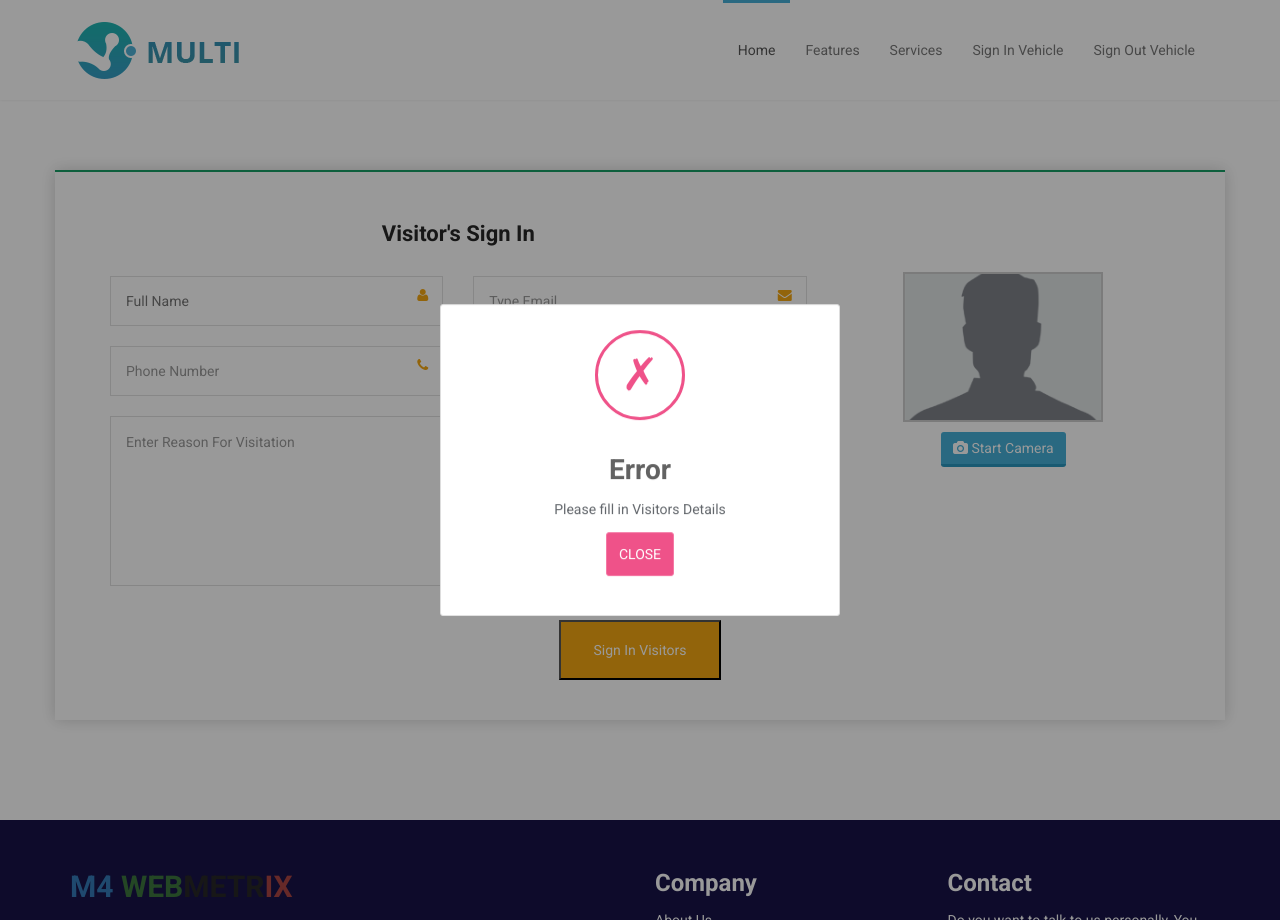
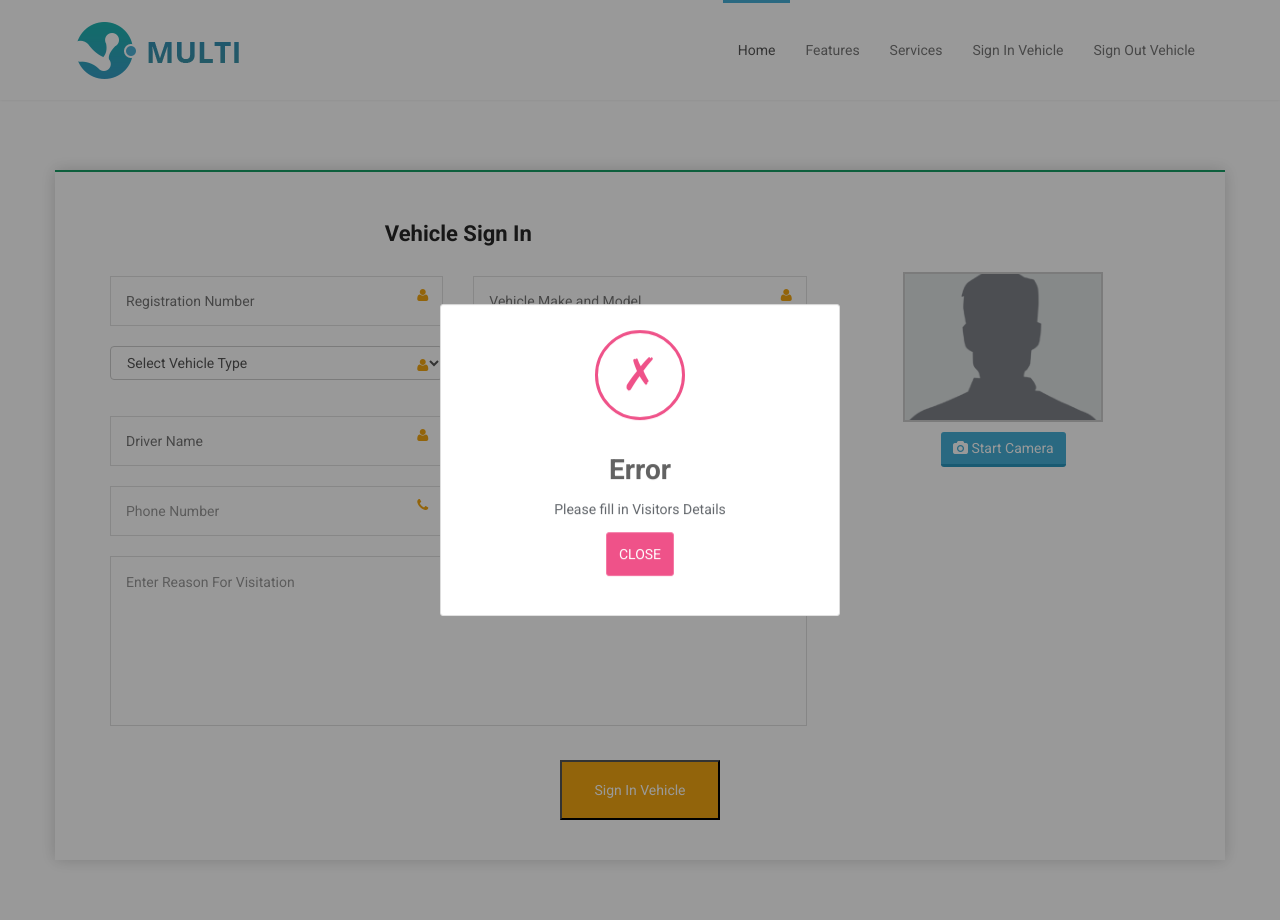
Before and after one commit to m4-programmer/visitor-management-system, a PHP site: the page made by sign_in.php in a window 1280 px wide. Run offline with PHP 8.4, Linux system fonts and the light colour scheme; some libraries are stand-ins or nearby versions.

Commit message:
finish updating visitor view

```diff
--- a/classes/Db.php
+++ b/classes/Db.php
@@ -7,7 +7,7 @@ class Db
 {
 	private $dbhost = "localhost";
 	private $dbuser = "root";
-	private $dbname = "visitor";
+	private $dbname = "vehicleManagementSystem";
 	private $dbpword = "";
 
 	private $error;
--- a/handlers/sign_in.php
+++ b/handlers/sign_in.php
@@ -16,7 +16,7 @@ if (isset($_POST['sign_in'])) {
 
 
 	// before user is signed below, we upload his image to our system. which is done in the function above
-	$signin = $user->sign_in($full_name,$email,$phone,$address,$message,$file);
+	$signin = $user->sign_in($registration_number,$model_make,$vehicle_type,$vehicle_colour,$full_name,$email,$phone,$address,$message,$file);
 
 	if ($signin == true) {
 		// get Registered Visitor Generated Id;
--- a/handlers/sign_out.php
+++ b/handlers/sign_out.php
@@ -11,10 +11,10 @@ if (isset($_POST['sign_out'])) {
 			header("location: ../sign_out.php?err_msg=Incorrect Visitor Id please check the Id");
 		}else if (strlen($check_id_no) > 5)//because true and false are < than 5 in length
 		 {
-			header("location: ../sign_out.php?err_msg=Visitor has already sign_out at $check_id_no");
+			header("location: ../sign_out.php?err_msg=Vehicle has already sign_out at $check_id_no");
 		}
 		else {
-			header("location: ../sign_out.php?successMsg=Visitor Signed out successfully");
+			header("location: ../sign_out.php?successMsg=Vehicle Signed out successfully");
 		}
 	}
 }
--- a/include/header.php
+++ b/include/header.php
@@ -1,33 +1,35 @@
 <!DOCTYPE html>
 <html lang="en">
-
+<?php
+$host = 'http://localhost/vehicleManagementSystem/';
+?>
 <head>
     <meta charset="utf-8">
     <meta name="viewport" content="width=device-width, initial-scale=1.0">
     <meta name="description" content="">
     <meta name="author" content="">
-    <title>Visitor Management System </title>
+    <title>Vehicle Management System </title>
     <!-- core CSS -->
-    <link href="css/bootstrap.min.css" rel="stylesheet">
+    <link href="<?php echo $host?>css/bootstrap.min.css" rel="stylesheet">
     <link href="css/font-awesome.min.css" rel="stylesheet">
-    <link href="css/animate.min.css" rel="stylesheet">
-    <link href="css/owl.carousel.css" rel="stylesheet">
-    <link href="css/owl.transitions.css" rel="stylesheet">
-    <link href="css/prettyPhoto.css" rel="stylesheet">
-    <link href="css/main.css" rel="stylesheet">
-    <link href="css/responsive.css" rel="stylesheet">
-    <link href="css/styles.css" rel="stylesheet">
-    <link rel="stylesheet" type="text/css" href="admin/css/popup_style.css ">
+    <link href="<?php echo $host?>css/animate.min.css" rel="stylesheet">
+    <link href="<?php echo $host?>css/owl.carousel.css" rel="stylesheet">
+    <link href="<?php echo $host?>css/owl.transitions.css" rel="stylesheet">
+    <link href="<?php echo $host?>css/prettyPhoto.css" rel="stylesheet">
+    <link href="<?php echo $host?>css/main.css" rel="stylesheet">
+    <link href="<?php echo $host?>css/responsive.css" rel="stylesheet">
+    <link href="<?php echo $host?>css/styles.css" rel="stylesheet">
+    <link rel="stylesheet" type="text/css" href="<?php echo $host?>admin/css/popup_style.css ">
     <!--[if lt IE 9]>
-    <script src="js/html5shiv.js"></script>
-    <script src="js/respond.min.js"></script>
+    <script src="<?php echo $host?>js/html5shiv.js"></script>
+    <script src="<?php echo $host?>js/respond.min.js"></script>
     <![endif]-->
     <link rel="shortcut icon" href="images/ico/favicon.ico">
     <link rel="apple-touch-icon-precomposed" sizes="144x144" href="images/ico/apple-touch-icon-144-precomposed.png">
     <link rel="apple-touch-icon-precomposed" sizes="114x114" href="images/ico/apple-touch-icon-114-precomposed.png">
     <link rel="apple-touch-icon-precomposed" sizes="72x72" href="images/ico/apple-touch-icon-72-precomposed.png">
     <link rel="apple-touch-icon-precomposed" href="images/ico/apple-touch-icon-57-precomposed.png">
-    <script src="js/jquery.js"></script>
+    <script src="<?php echo $host?>js/jquery.js"></script>
 </head>
 <!--/head-->
 
--- a/index.php
+++ b/index.php
@@ -1,4 +1,5 @@
 <?php
+
 	include 'include/header.php';
 
 	include 'include/navbar.php';
--- a/sign_in.php
+++ b/sign_in.php
@@ -55,14 +55,57 @@ video, #cssfilters-video, #screenshot-img,#photo {
                     <!-- Contact Form -->
 	                    <div class="col-md-8 ">
 	                    	<div class="">
-	                        <h4 class="text-center">Visitor's Sign In</h4>
+	                        <h4 class="text-center">Vehicle Sign In</h4>
 	                        <form class="form" method="post" action="handlers/sign_in.php" >
 
 	                            <div class="row">
+                                    <!--Vehicle Details-->
+                                    <!--Registration Number-->
+                                    <div class="col-lg-6 col-md-6 col-12">
+                                        <div class="form-group">
+                                            <div class="icon"><i class="fa fa-user"></i></div>
+                                            <input type="text" name="registration_number" placeholder="Registration Number" >
+                                        </div>
+                                    </div>
+                                    <!--Vehicle Make and Model-->
+                                    <div class="col-lg-6 col-md-6 col-12">
+                                        <div class="form-group">
+                                            <div class="icon"><i class="fa fa-user"></i></div>
+                                            <input type="text" name="model_make" placeholder="Vehicle Make and Model" >
+                                        </div>
+                                    </div>
+                                    <!--Vehicle Type-->
+                                    <?php
+                                    $vehicleTypes = ['Car','Truck','Motorcycle','Van','SUV','Bus','Minivan','Pickup Truck','Convertible','Coupe',
+                                        'Hatchback','Sedan','Station Wagon','Crossover','Electric Vehicle (EV)','Hybrid Vehicle','Commercial Vehicle',
+                                        'Off-road Vehicle','RV (Recreational Vehicle)','Motorhome','Trailer','Moped','Scooter','Bicycle',
+                                    ];
+
+                                    ?>
+                                    <div class="col-lg-6 col-md-6 col-12">
+                                        <div class="form-group">
+                                            <div class="icon"><i class="fa fa-user"></i></div>
+                                            <select name="vehicle_type" class="form-control" id="" >
+                                                <option value="" disabled selected>Select Vehicle Type</option>
+                                                <?php foreach($vehicleTypes as $data):?>
+                                                    <option value="<?php echo $data ?>"><?php echo $data ?></option>
+                                                <?php endforeach;?>
+                                            </select>
+                                        </div>
+                                    </div>
+                                    <!--Vehicle Colour-->
+                                    <div class="col-lg-6 col-md-6 col-12">
+                                        <div class="form-group">
+                                            <div class="icon"><i class="fa fa-user"></i></div>
+                                            <input type="text" name="vehicle_colour" placeholder="Vehicle Colour" >
+                                        </div>
+                                    </div>
+                                    <!--End of Vehice Details-->
+                                    <!--Drivers Details-->
 	                                <div class="col-lg-6 col-md-6 col-12">
 	                                    <div class="form-group">
 	                                        <div class="icon"><i class="fa fa-user"></i></div>
-	                                        <input type="text" name="full_name" placeholder="Full Name" >
+	                                        <input type="text" name="full_name" placeholder="Driver Name" >
 	                                    </div>
 	                                </div>
 	                                <div class="col-lg-6 col-md-6 col-12">
@@ -136,7 +179,7 @@ video, #cssfilters-video, #screenshot-img,#photo {
 	                    </div>
 	                    <div class="col-12 col-md-12 col-lg-12">
                             <div class="form-group button">
-                                <button type="submit" name="sign_in" class="bizwheel-btn theme-2">Sign In Visitors</button>
+                                <button type="submit" name="sign_in" class="bizwheel-btn theme-2">Sign In Vehicle</button>
                             </div>
 
 
@@ -145,18 +188,6 @@ video, #cssfilters-video, #screenshot-img,#photo {
 	              <script type="text/javascript">
                             	var md = new MobileDetect(window.navigator.userAgent);
                             	console.log( md.mobile() );
-                            	//alert('Mobile:'+ md.mobile());
-                            	//alert('Safari:'+ md.userAgent());
-        //                     	console.log('Mobile:'+ md.mobile() );          // 'Sony'
-								// console.log('Phone:'+ md.phone() );           // 'Sony'
-								// console.log('Tablet:'+ md.tablet() );          // null
-								// console.log('Safari:'+ md.userAgent() );       // 'Safari'
-								// console.log('AndroidOS:'+ md.os() );              // 'AndroidOS'
-								// console.log('IPhone:'+ md.is('iPhone') );      // false
-								// console.log('Bot:'+ md.is('bot') );         // false
-								// console.log('Webkit:'+ md.version('Webkit') );         // 534.3
-								// console.log('Build:'+ md.versionStr('Build') );       // '4.1.A.0.562'
-								// console.log('xbox:'+ md.match('playstation|xbox') ); // false
 
 								if (md.mobile() != null ) {
 
```
Also changed, not shown: printer/print_visitor.php (+12 -4 lines), sign_out.php (+4 -28 lines).
